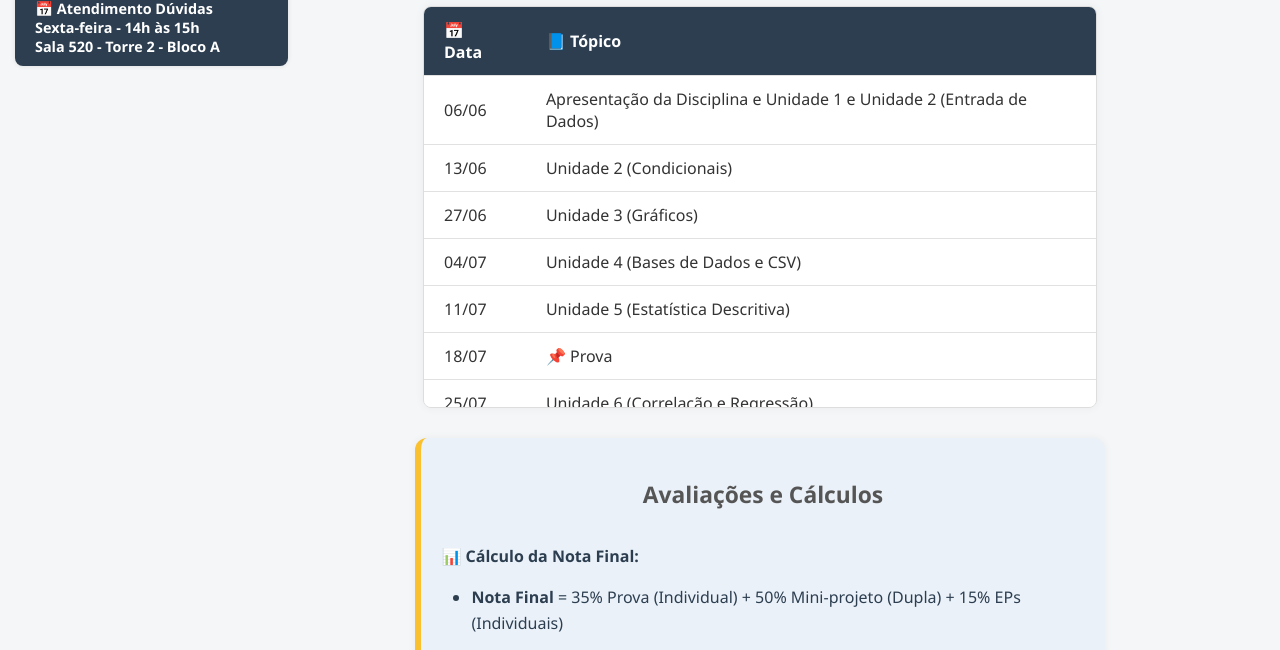
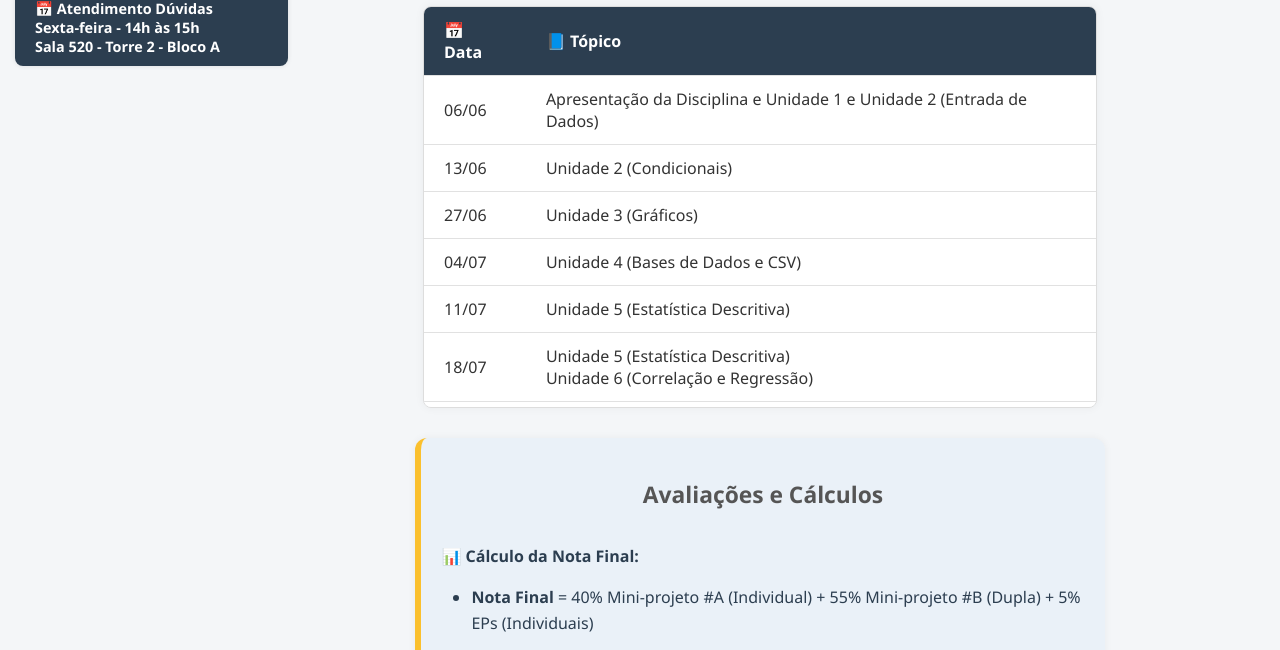
Before and after one commit to jmbj-projekt/BasesC, a plain HTML site: page index.html in a window 1280 px wide. Shown: the part 128-778 px from the top of the page. Drawn offline with Linux system fonts and the light colour scheme.

Commit message:
Update index.html

```diff
--- a/index.html
+++ b/index.html
@@ -195,7 +195,7 @@
         <tr><td>27/06</td><td>Unidade 3 (Gráficos)</td></tr>
         <tr><td>04/07</td><td>Unidade 4 (Bases de Dados e CSV)</td></tr>
         <tr><td>11/07</td><td>Unidade 5 (Estatística Descritiva)</td></tr>
-        <tr><td>18/07</td><td>📌 Prova</td></tr>
+        <tr><td>18/07</td><td>Unidade 5 (Estatística Descritiva) </br> Unidade 6 (Correlação e Regressão)</td></tr>
         <tr><td>25/07</td><td>Unidade 6 (Correlação e Regressão)</td></tr>
         <tr><td>01/08</td><td>Unidade 6 (Correlação e Regressão)</td></tr>
         <tr><td>08/08</td><td>Unidade 7 (Condicionais)</td></tr>
@@ -210,7 +210,7 @@
     <div class="subtitulo"><h2>Avaliações e Cálculos</h></div>
     <p><strong>📊 Cálculo da Nota Final:</strong></p>
     <ul class="indentada">
-  	<li><strong>Nota Final</strong> = 35% Prova (Individual) + 50% Mini-projeto (Dupla) + 15% EPs (Individuais) </li>
+  	<li><strong>Nota Final</strong> = 40% Mini-projeto #A (Individual) + 55% Mini-projeto #B (Dupla) + 5% EPs (Individuais) </li>
     </ul>
     <p><strong>📈 Critério de Conversão para Conceito Final:</strong></p>
     <table class="grade-table">
```
